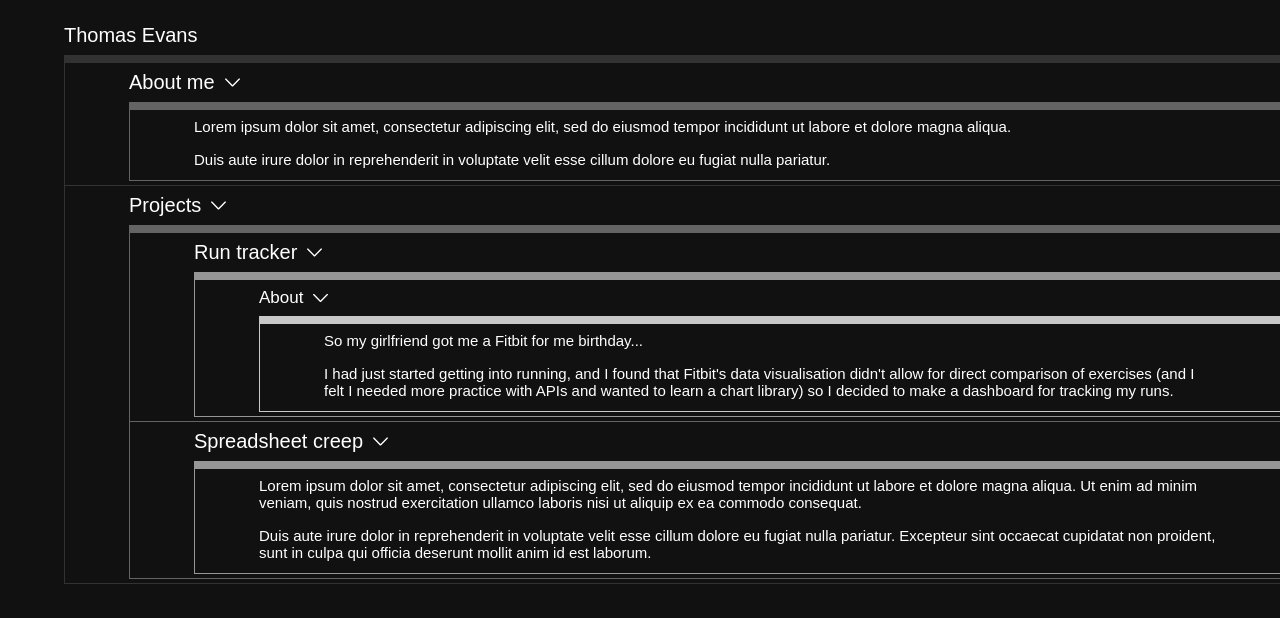
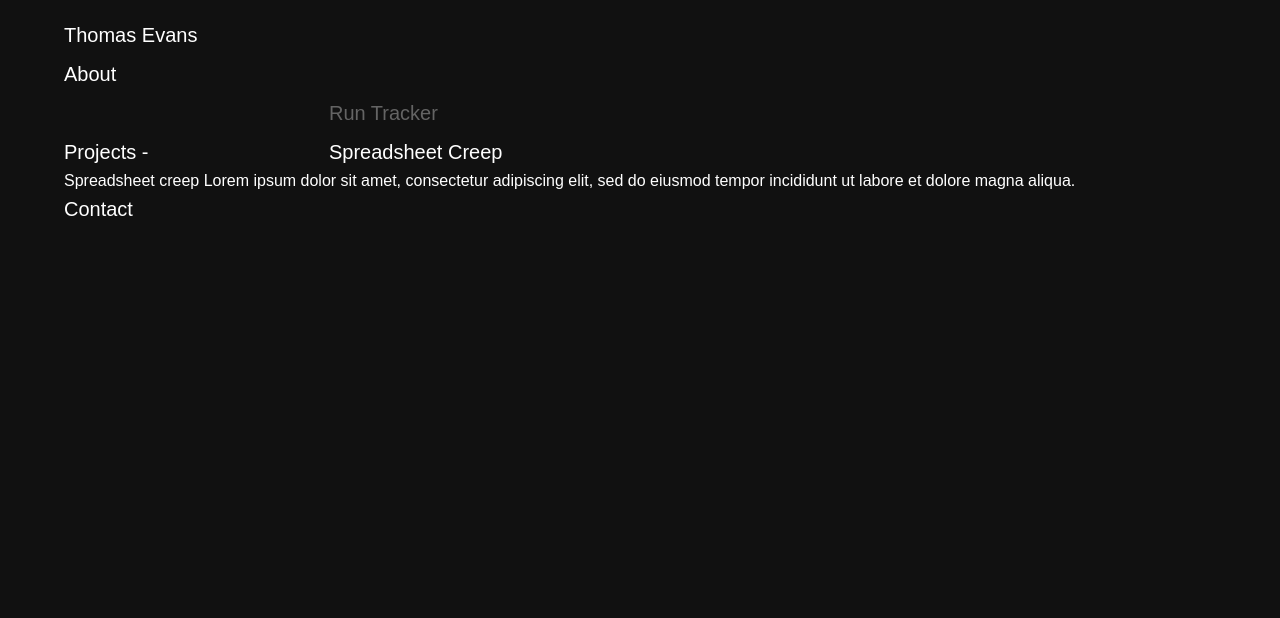
Before and after one commit to daefron/portfolio, a React (Vite) app: page / in a window 1280 px wide. Shown: the top 618 px of the page. Built offline with nearby package versions, Linux system fonts and the light colour scheme.

Commit message:
archived old design, made skeleton of new design

```diff
--- a/src/App.jsx
+++ b/src/App.jsx
@@ -1,130 +1,89 @@
+import { useState } from "react";
 export default function App() {
-  const colors = {
-    first: "rgb(50, 50, 50)",
-    second: "rgb(100, 100, 100)",
-    third: "rgb(150, 150, 150)",
-    fourth: "rgb(200, 200, 200)",
-  };
-  const expandBorder = makeExpandBorders();
-  function makeExpandBorders() {
-    let expandHolder = {};
-    for (const color in colors) {
-      expandHolder[color] = {
-        borderBottom: "solid " + colors[color] + " 1px",
-        borderLeft: "solid " + colors[color] + " 1px",
-      };
-    }
-    return expandHolder;
-  }
-  const titleBorder = makeTitleBorders();
-  function makeTitleBorders() {
-    let titleHolder = {};
-    for (const color in colors) {
-      titleHolder[color] = {
-        borderBottom: "solid " + colors[color] + " 8px",
-      };
-    }
-    return titleHolder;
-  }
-  function arrowClick() {}
-  function Arrow() {
+  const [scrollPoint, setscrollPoint] = useState(2);
+  const scrollTabs = ["about", "project1", "project2", "contact"];
+  function AboutContent() {
     return (
-      <svg onClick={arrowClick} fill="white" viewBox="0 0 330 330">
-        <path d="M325.607,79.393c-5.857-5.857-15.355-5.858-21.213,0.001l-139.39,139.393L25.607,79.393 c-5.857-5.857-15.355-5.858-21.213,0.001c-5.858,5.858-5.858,15.355,0,21.213l150.004,150c2.813,2.813,6.628,4.393,10.606,4.393 s7.794-1.581,10.606-4.394l149.996-150C331.465,94.749,331.465,85.251,325.607,79.393z"></path>
-      </svg>
+      <p>
+        Lorem ipsum dolor sit amet, consectetur adipiscing elit, sed do eiusmod
+        tempor incididunt ut labore et dolore magna aliqua. Ut enim ad minim
+        veniam, quis nostrud exercitation ullamco laboris nisi ut aliquip ex ea
+        commodo consequat.
+      </p>
     );
   }
-  function About() {
+  function ProjectsContent() {
     return (
-      <div className="expand" style={expandBorder.first}>
-        <div className="titleHolder" style={titleBorder.second}>
-          <p className="title">About me</p>
-          <Arrow />
+      <>
+        <div className="subTab">
+          {scrollTabs[scrollPoint] === "project1" ? (
+            <>
+              <div className="projectTitleHolder">
+                <p className="title">Projects - </p>
+                <p className="title activeProjectTitle projectTitle">
+                  Run Tracker
+                </p>
+              </div>
+              <div className="projectTitleHolder">
+                <p></p>
+                <p className="title projectTitle">Spreadsheet Creep</p>
+              </div>
+              <p>
+                Run tracker ut enim ad minim veniam, quis nostrud exercitation
+                ullamco laboris nisi ut aliquip ex ea commodo consequat.
+              </p>
+            </>
+          ) : null}
+          {scrollTabs[scrollPoint] === "project2" ? (
+            <>
+              <div className="projectTitleHolder">
+                <p></p>
+                <p className="title projectTitle">Run Tracker</p>
+              </div>
+              <div className="projectTitleHolder">
+                <p className="title">Projects - </p>
+                <p className="title activeProjectTitle projectTitle">
+                  Spreadsheet Creep
+                </p>
+              </div>
+              <p>
+                Spreadsheet creep Lorem ipsum dolor sit amet, consectetur
+                adipiscing elit, sed do eiusmod tempor incididunt ut labore et
+                dolore magna aliqua.
+              </p>
+            </>
+          ) : null}
         </div>
-        <div className="expand" style={expandBorder.second}>
-          <p className="paragraph">
-            Lorem ipsum dolor sit amet, consectetur adipiscing elit, sed do
-            eiusmod tempor incididunt ut labore et dolore magna aliqua.
-          </p>
-          <p className="paragraph">
-            Duis aute irure dolor in reprehenderit in voluptate velit esse
-            cillum dolore eu fugiat nulla pariatur.
-          </p>
-        </div>
-      </div>
+      </>
     );
   }
-  function Projects() {
-    function RunTracker() {
-      return (
-        <div className="expand" style={expandBorder.second}>
-          <div className="titleHolder" style={titleBorder.third}>
-            <p className="title">Run tracker</p>
-            <Arrow />
-          </div>
-          <div className="expand" style={expandBorder.third}>
-            <div className="titleHolder" style={titleBorder.fourth}>
-              <p className="subTitle">About</p>
-              <Arrow />
-            </div>
-            <div className="expand" style={expandBorder.fourth}>
-              <p className="paragraph">
-                So my girlfriend got me a Fitbit for me birthday...
-              </p>
-              <p className="paragraph">
-                I had just started getting into running, and I found that
-                Fitbit's data visualisation didn't allow for direct comparison
-                of exercises (and I felt I needed more practice with APIs and
-                wanted to learn a chart library) so I decided to make a
-                dashboard for tracking my runs.
-              </p>
-            </div>
-          </div>
-        </div>
-      );
-    }
-    function Spreadsheet() {
-      return (
-        <div className="expand" style={expandBorder.second}>
-          <div className="titleHolder" style={titleBorder.third}>
-            <p className="title">Spreadsheet creep</p>
-            <Arrow />
-          </div>
-          <div className="expand" style={expandBorder.third}>
-            <p className="paragraph">
-              Lorem ipsum dolor sit amet, consectetur adipiscing elit, sed do
-              eiusmod tempor incididunt ut labore et dolore magna aliqua. Ut
-              enim ad minim veniam, quis nostrud exercitation ullamco laboris
-              nisi ut aliquip ex ea commodo consequat.
-            </p>
-            <p className="paragraph">
-              Duis aute irure dolor in reprehenderit in voluptate velit esse
-              cillum dolore eu fugiat nulla pariatur. Excepteur sint occaecat
-              cupidatat non proident, sunt in culpa qui officia deserunt mollit
-              anim id est laborum.
-            </p>
-          </div>
-        </div>
-      );
-    }
+  function ContactContent() {
     return (
-      <div className="expand" style={expandBorder.first}>
-        <div className="titleHolder" style={titleBorder.second}>
-          <p className="title">Projects</p>
-          <Arrow />
-        </div>
-        <RunTracker />
-        <Spreadsheet />
-      </div>
+      <p>
+        Lorem ipsum dolor sit amet, consectetur adipiscing elit, sed do eiusmod
+        tempor incididunt ut labore et dolore magna aliqua.
+      </p>
     );
   }
   return (
     <>
-      <p className="title" style={titleBorder.first}>
-        Thomas Evans
-      </p>
-      <About />
-      <Projects />
+      <p className="title">Thomas Evans</p>
+      <div className="tab">
+        <p className="title">About</p>
+        {scrollTabs[scrollPoint] === "about" ? <AboutContent /> : null}
+      </div>
+      <div className="tab">
+        {scrollTabs[scrollPoint] === "project1" ||
+        scrollTabs[scrollPoint] === "project2" ? (
+          <ProjectsContent />
+        ) : (
+          <p className="title">Projects</p>
+        )}
+      </div>
+      <div className="tab">
+        <p className="title">Contact</p>
+        {scrollTabs[scrollPoint] === "contact" ? <ContactContent /> : null}
+      </div>
     </>
   );
 }
--- a/src/index.css
+++ b/src/index.css
@@ -8,18 +8,14 @@ p {
 }
 body {
   overflow-y: hidden;
-  height: 400vh;
   background-color: rgb(17, 17, 17);
-  padding-left: 5vw;
+  padding-inline: 5vw;
   padding-block: 2vh;
-}
-#root {
-  height: 100vh;
-  overflow-y: scroll;
 }
 #body {
   display: flex;
   flex-direction: column;
+  justify-content: space-between;
 }
 .title {
   font-size: 20px;
@@ -45,3 +41,14 @@ body {
   width: 15px;
   margin-left: 10px;
 }
+.projectTitleHolder {
+  display: flex;
+  justify-content: space-between;
+}
+.projectTitle {
+  color: rgb(100, 100, 100);
+  width:77%;
+}
+.activeProjectTitle {
+  color: white;
+}
```
Also changed, not shown: src/proto1.jsx (added, +130 -0 lines).
